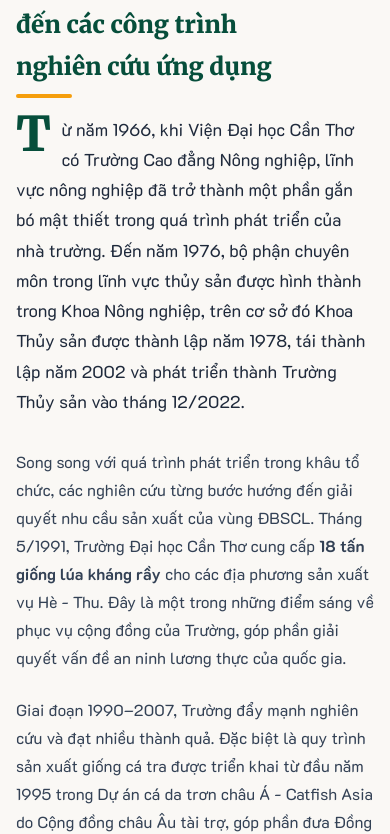
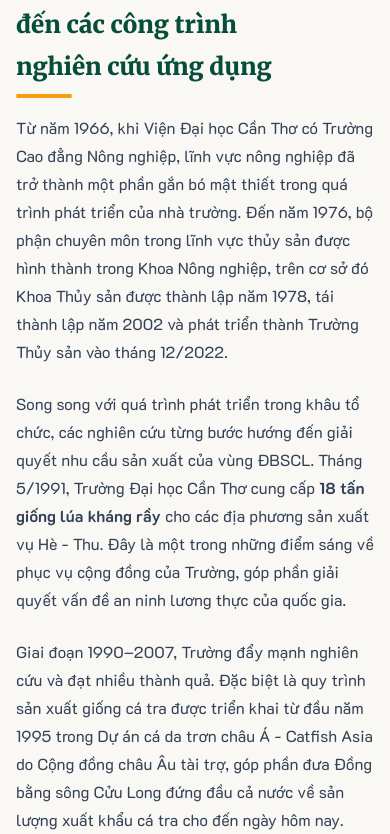
Before and after one commit to giahanluong192/mmj1, a Next.js app: page / in a window 390 px wide. Shown: the part 1915-2749 px from the top of the page. Built offline with nearby package versions, Linux system fonts and the light colour scheme.

Commit message:
style(typography): remove drop-cap first-letter on section lead paragraphs

```diff
--- a/src/app/globals.css
+++ b/src/app/globals.css
@@ -392,21 +392,11 @@ svg text {
 }
 
 .article-lead {
-  font-size: 1.18rem;
+  font-size: 1.05rem;
   line-height: 1.85;
-  color: #1e293b;
-  margin-bottom: 2rem;
+  color: #334155;
+  margin-bottom: 1.5rem;
   font-family: var(--font-sans);
-}
-
-.article-lead::first-letter {
-  font-size: 3.5rem;
-  font-family: var(--font-serif);
-  float: left;
-  line-height: 0.85;
-  margin-right: 0.65rem;
-  color: var(--primary-green);
-  font-weight: 900;
 }
 
 .editorial-h2 {
@@ -1775,11 +1765,8 @@ svg text {
     grid-template-columns: 1fr;
   }
   .article-lead {
-    font-size: 1.08rem;
+    font-size: 1rem;
     line-height: 1.75;
-  }
-  .article-lead::first-letter {
-    font-size: 3rem;
   }
   .editorial-h2 {
     font-size: 1.5rem;
```
